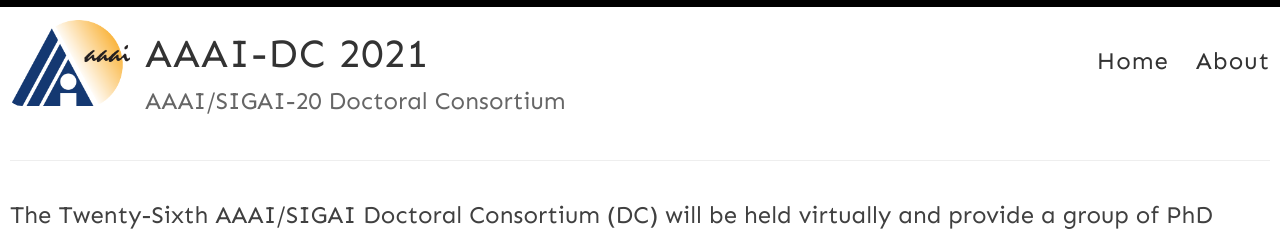
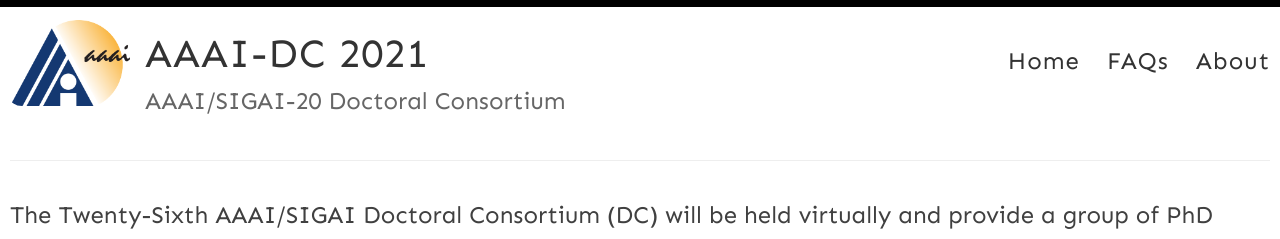
Before and after one commit to anna-reali/dc2021, a Jekyll site: the page built from index.md, in a window 1280 px wide. Shown: the top 239 px of the page. Built offline with Jekyll 4.4.1, drawn with Linux system fonts in a browser that asks for light colours.

Commit message:
Update default.html

```diff
--- a/_layouts/default.html
+++ b/_layouts/default.html
@@ -28,6 +28,7 @@
 
             <nav>
               <a href="{{ site.baseurl }}/">Home</a>
+              <a href="{{ site.baseurl }}/faq">FAQs</a>
               <a href="{{ site.baseurl }}/about">About</a>
             </nav>
           </header>
```
